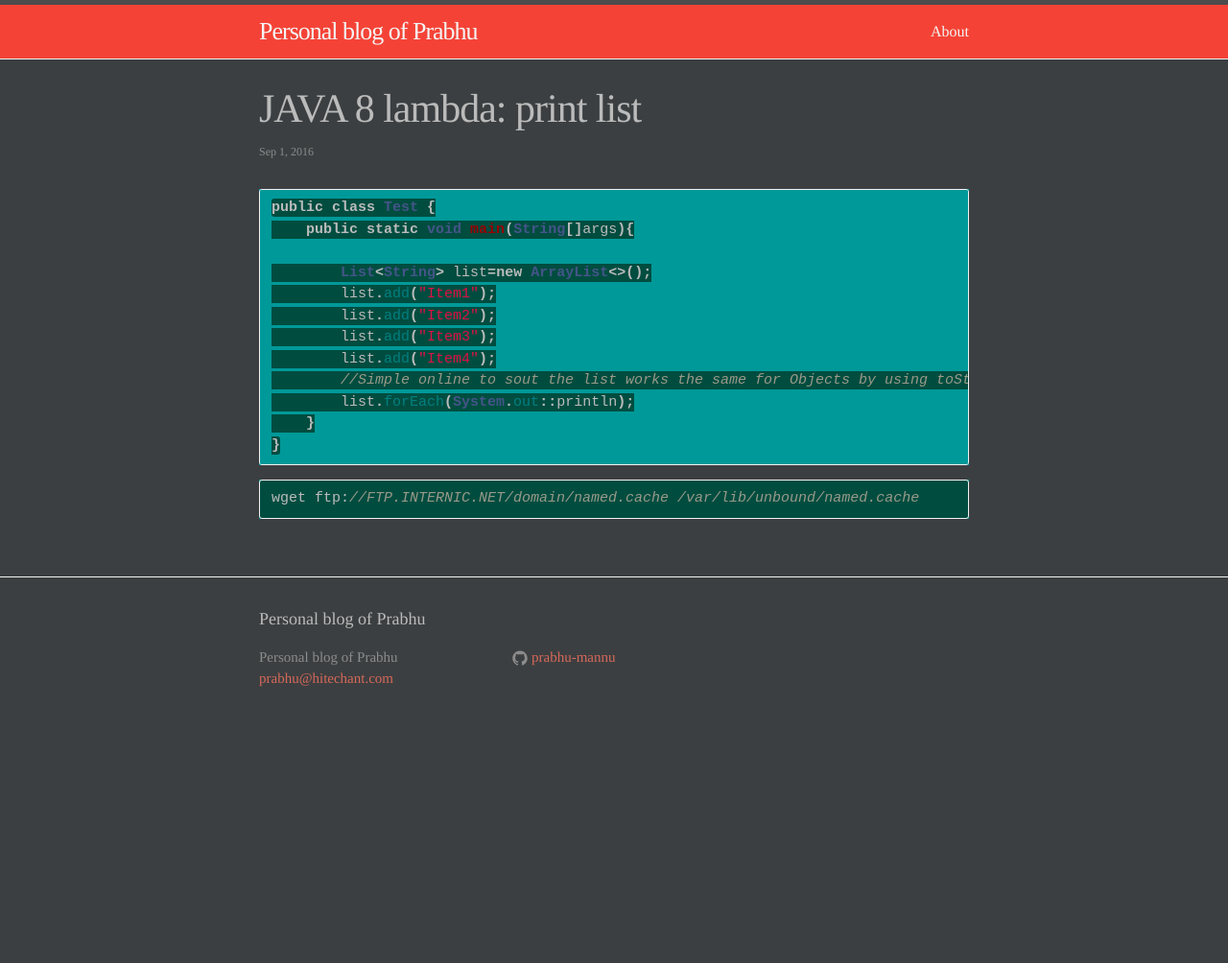
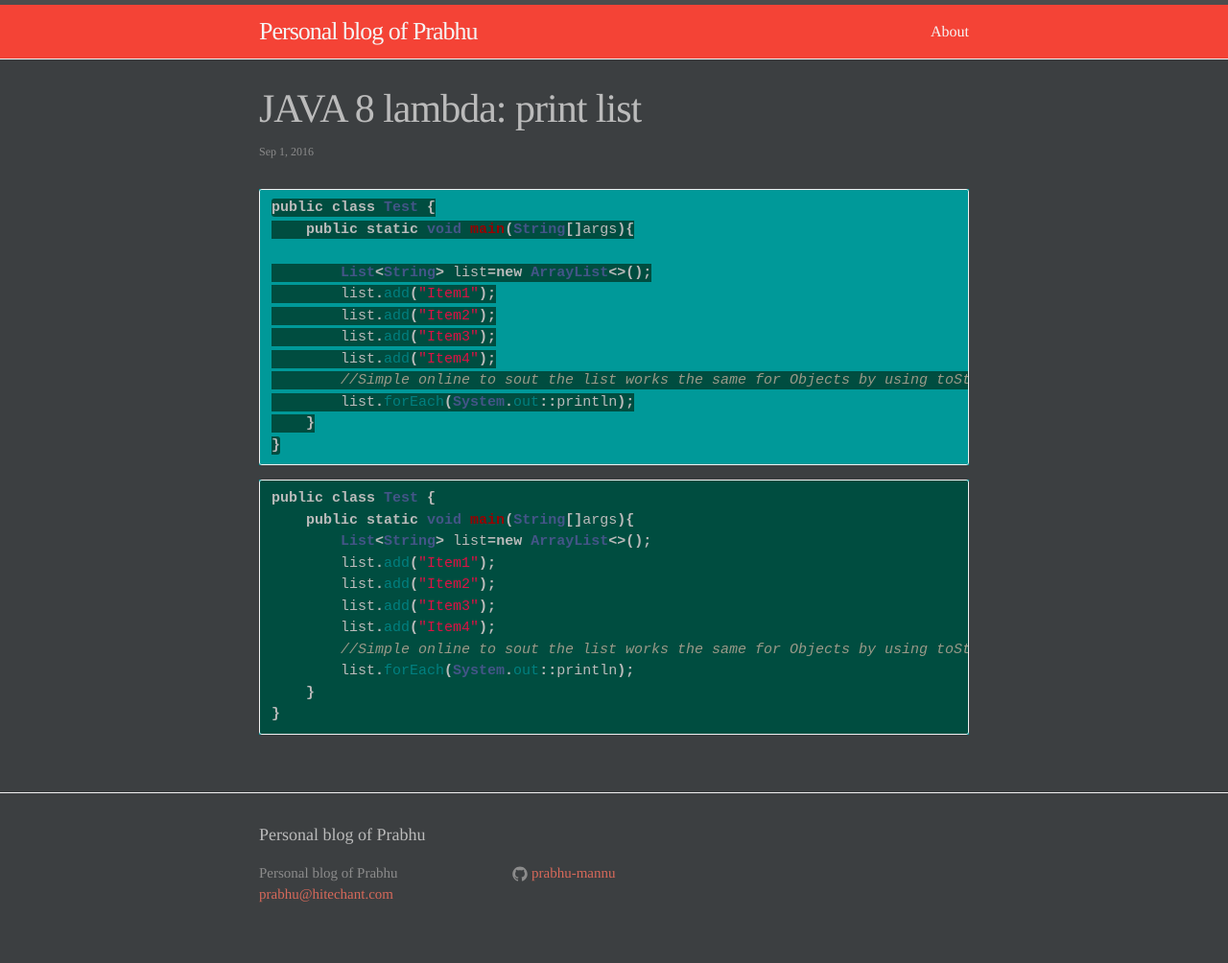
Before and after one commit to prabhu-mannu/prabhu-mannu.github.com, a Jekyll site: the page built from _posts/2016-09-01-java-lambda.markdown, in a window 1280 px wide. Shown: the whole page at 96% size. Built offline with Jekyll 4.4.1, drawn with Linux system fonts in a browser that asks for light colours; before the commit the page ends 900 px from its top, so only the background shows below that.

Commit message:
Update 2016-09-01-java-lambda.markdown

````diff
--- a/_posts/2016-09-01-java-lambda.markdown
+++ b/_posts/2016-09-01-java-lambda.markdown
@@ -26,7 +26,16 @@ public class Test {
     }
 }
 ```
-
 {% highlight java %}
-wget ftp://FTP.INTERNIC.NET/domain/named.cache /var/lib/unbound/named.cache
+public class Test {
+    public static void main(String[]args){
+        List<String> list=new ArrayList<>();
+        list.add("Item1");
+        list.add("Item2");
+        list.add("Item3");
+        list.add("Item4");
+        //Simple online to sout the list works the same for Objects by using toString
+        list.forEach(System.out::println);
+    }
+}
 {% endhighlight %}
````
